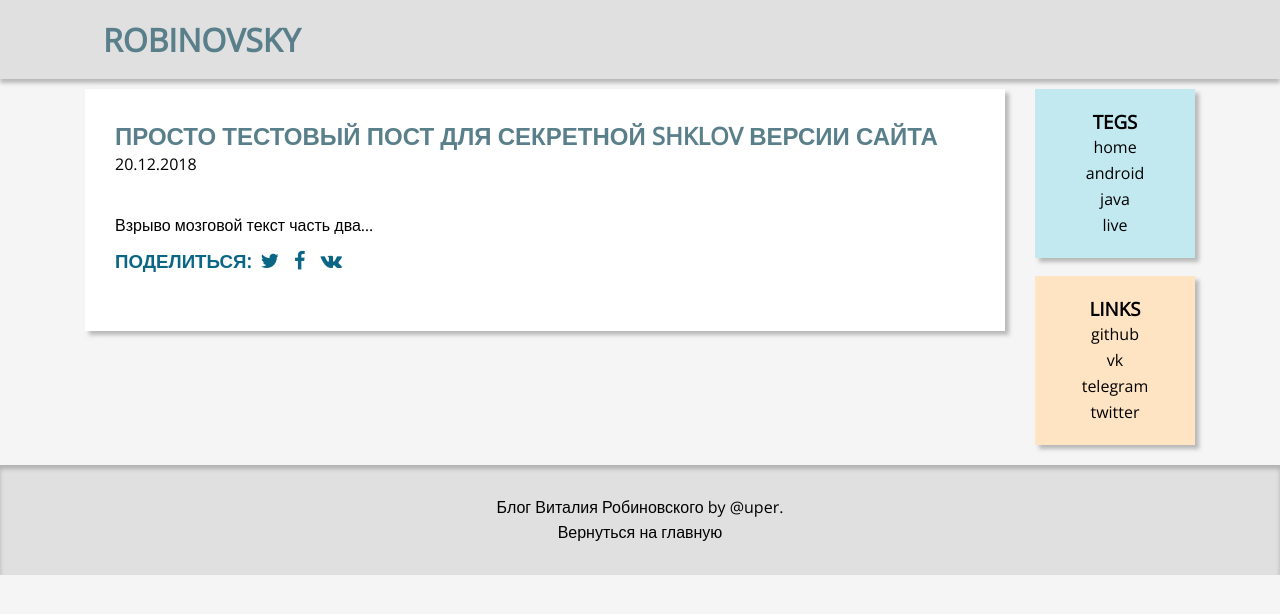
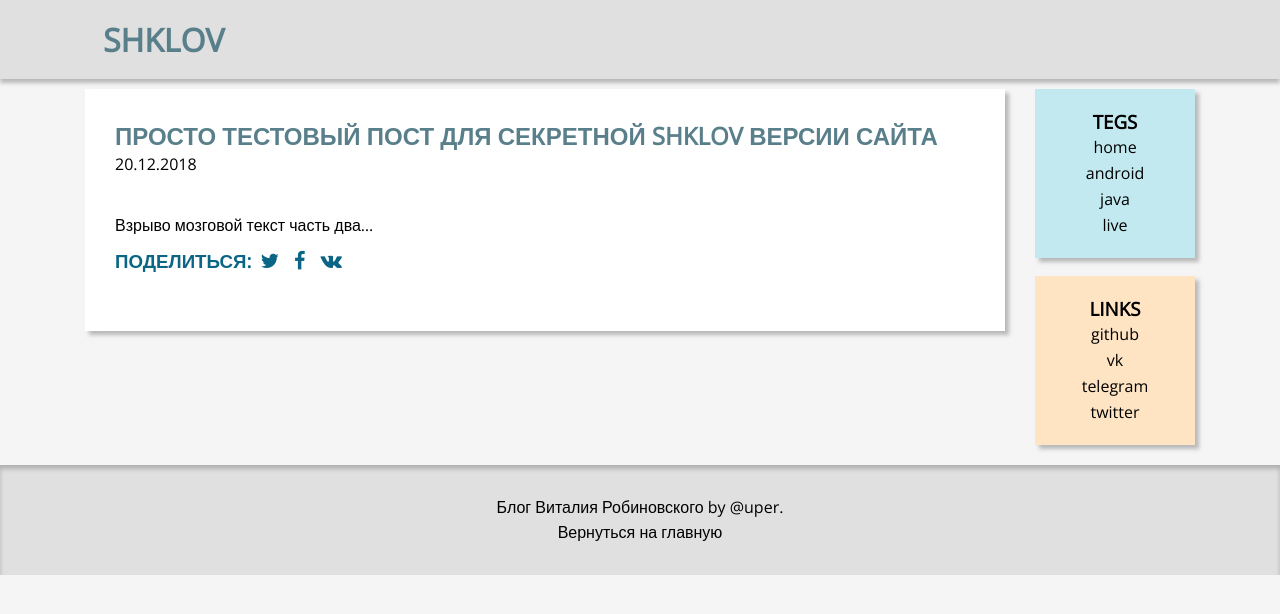
Before and after one commit to upermane42/upermane42.github.io, a Jekyll site: the page built from _posts/2018-12-20-shklov-post.md, in a window 1280 px wide. Shown: the top 614 px of the page. Built offline with Jekyll 4.4.1, drawn with Linux system fonts in a browser that asks for light colours; comment, search, counter and statistics services are not loaded.

Commit message:
corrected links, fixed postshklov

```diff
--- a/_includes/headernew.html
+++ b/_includes/headernew.html
@@ -3,7 +3,7 @@
         <div class="top-menu">
             <div class="row">
                 <div class="col-md-12">
-                   <a href="{{ "/index" | prepend: site.baseurl}}"><h1>shklov</h1></a>
+                   <a href="{{ "/shklov" | prepend: site.baseurl}}"><h1>shklov</h1></a>
                 </div>
                 <div class="top-sidebar">
                     <ol>
--- /dev/null
+++ b/_layouts/postshklov.html
@@ -0,0 +1,15 @@
+---
+layout: shklov
+---
+<div class="post">
+    <h2>{{ page.title }}</h2>
+    <p>{{ post.autor }} {{ page.date|date:"%d.%m.%Y" }}</p>
+    <br>
+    <img src="{{ page.preview-img }}">
+    {{ content }}
+    {% include share.html %}
+    <br>
+    {% if page.comments %}
+    <div id="disqus_thread"></div>
+    {% endif %}
+  </div>
```
Also changed, not shown: _posts/2018-12-20-shklov-post.md (+1 -1 lines).
